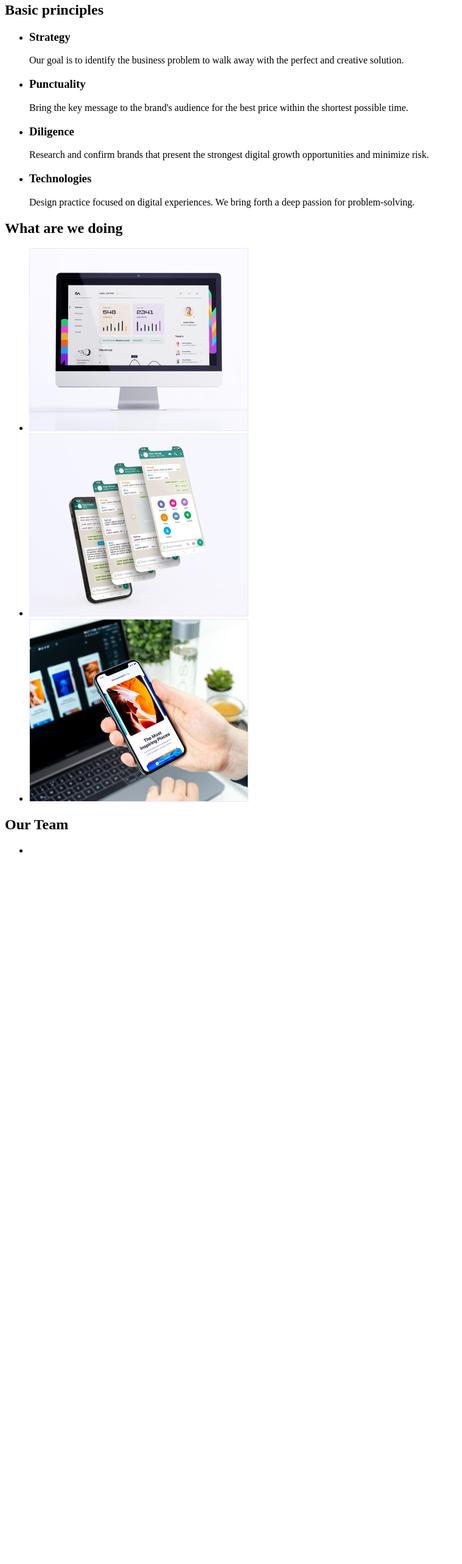
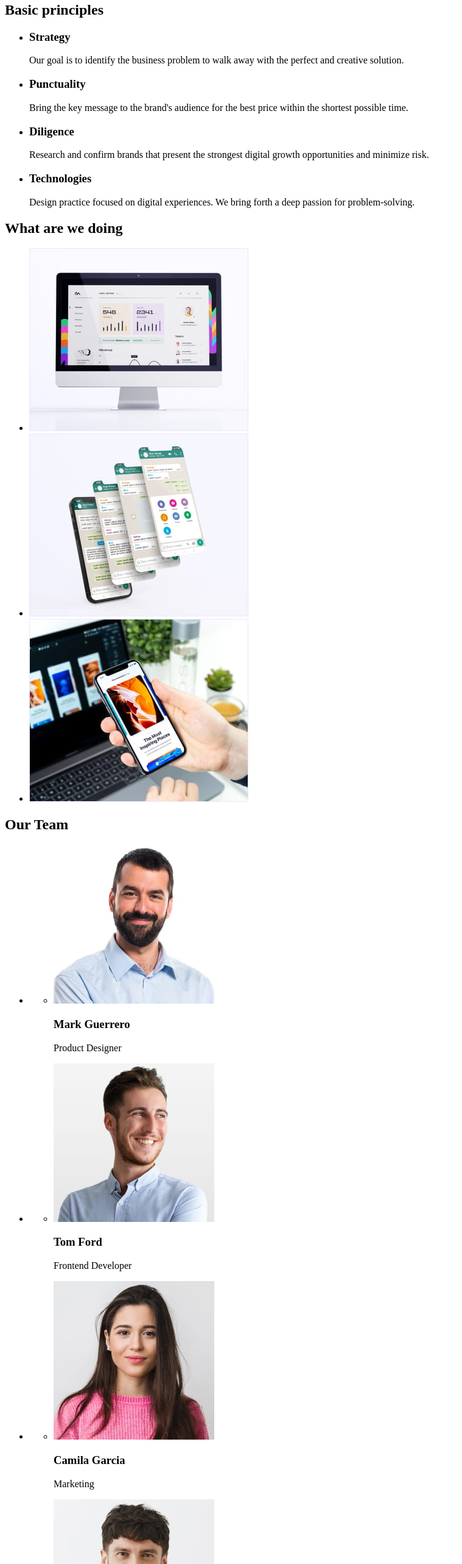
Before and after one commit to VolhaIhnatsiuk/goit-markup-hw-01, a plain HTML site: page index.html in a window 1280 px wide. Shown: the part 235-2800 px from the top of the page at 61% size, without its empty margins (0-759 px from the left). Before the commit the page ends 1655 px from the top, so only its background shows below. Drawn offline with Linux system fonts and the light colour scheme.

Commit message:
init project

```diff
--- a/index.html
+++ b/index.html
@@ -12,34 +12,37 @@
    <nav>
     <a href="">WebStudio</a>
     <ul>
-        <li><a href="">Studio</a></li>
-        <li><a href="">Portfolio</a></li>
-        <li><a href="">Contacts</a></li>
+        <li>
+            <a href="">Studio</a>
+        </li>
+        <li>
+            <a href="">Portfolio</a>
+        </li>
+        <li>
+            <a href="">Contacts</a>
+        </li>
     </ul>
    </nav>
-
     <address>
-        <a href="mail:info@devstudio.com">info@devstudio.com</a>
+        <a href="mailto:info@devstudio.com">info@devstudio.com</a>
         <a href="tel:+110001111111">+11 (000) 111-11-11</a>
     </address>
    </header>
-
    <main>
-<!-- Section 1 -->
+    <!-- Hero -->
     <section>
         <h1>Effective Solutions
         for Your Business</h1>
         <button type="button">Order Service</button>
     </section>
-
-<!-- Section 2 -->
+    <!-- Section 1 -->
     <section>
         <h2>Basic principles</h2>
-
         <ul>
             <li>
                 <h3>Strategy</h3>
-            <p>Our goal is to identify the business problem to walk away with the perfect and creative solution.</p>
+                <p>Our goal is to identify the business
+                problem to walk away with the perfect and creative solution.</p>
             </li>
             <li>
                 <h3>Punctuality</h3>
@@ -47,8 +50,7 @@
             </li>
             <li>
                 <h3>Diligence</h3>
-            <p>Research and confirm brands that present the strongest digital growth opportunities and minimize risk.
-            </p>
+                <p>Research and confirm brands that present the strongest digital growth opportunities and minimize risk.</p>
             </li>
             <li>
                 <h3>Technologies</h3>
@@ -56,35 +58,67 @@
             </li>
         </ul>
     </section>
-
-<!-- Section 3 -->
+    <!-- Section 2 -->
     <section>
         <h2>What are we doing</h2>
         <ul>
             <li>
-            <a href=""> <img src="./images/section 2/img 1.jpg" alt="Computer monitor" width="360"></a>
+                <a href=""> <img src="./images/section 2/img-1.jpg" alt="Computer monitor" width="360" height="300"></a>
             </li>
             <li>
-            <a href=""> <img src="./images/section 2/img 2.jpg" alt="Mobile phone" width="360"></a>
+                <a href=""> <img src="./images/section 2/img-2.jpg" alt="Mobile phone" width="360" height="300"></a>
             </li>
             <li>
-            <a href=""> <img src="./images/section 2/img 3.jpg" alt="Mobile phone in hand" width="360"></a>
+                <a href=""> <img src="./images/section 2/img-3.jpg" alt="Mobile phone in hand"  width="360" height="300"></a>
             </li>
         </ul>
-
     </section>
-
-<!-- Section 4 -->
+    <!-- Section 3 -->
     <section>
         <h2>Our Team</h2>
         <ul>
-        <li></li>
+            <li>
+                <ul>
+                    <li>
+                        <img src="./images/section 3/img-1.jpg" alt="Mark Guerrero"  width="264" height="260">
+                        <h3>Mark Guerrero</h3>
+                        <p>Product Designer</p>
+                    </li>
                 </ul>
-
+            </li>
+            <li>
+                <ul>
+                    <li>
+                        <img src="./images/section 3/img-2.jpg" alt="Tom Ford" width="264" height="260">
+                        <h3>Tom Ford</h3>
+                        <p>Frontend Developer</p>
+                    </li>
+                </ul>
+            </li>
+            <li>
+                <ul>
+                    <li>
+                        <img src="./images/section 3/img-3.jpg" alt="Camila Garcia" width="264" height="260">
+                        <h3>Camila Garcia</h3>
+                        <p>Marketing</p>
+                    </li>
+                </ul>
+            </li>
+            <li>
+                <ul>
+                    <li>
+                        <img src="./images/section 3/img-4.jpg" alt="Daniel Wilson" width="264" height="260">
+                        <h3>Daniel Wilson</h3>
+                        <p>UI Designer</p>
+                    </li>
+                </ul>
+            </li>
+        </ul>
     </section>
    </main>
-
-   <footer></footer>
-
+   <footer>
+    <a href="">WebStudio</a>
+    <p>Increase the flow of customers and sales for your business with digital marketing & growth solutions.</p>
+   </footer>
 </body>
 </html>
```
Also changed, not shown: .prettierrc.json (added), images/section 2/img-1.jpg (added), images/section 2/img-2.jpg (added), images/section 2/img-3.jpg (added), images/section 3/img-1.jpg (added), images/section 3/img-2.jpg (added), images/section 3/img-3.jpg (added), images/section 3/img-4.jpg (added). Lines whose indentation alone changed are shown as unchanged.
